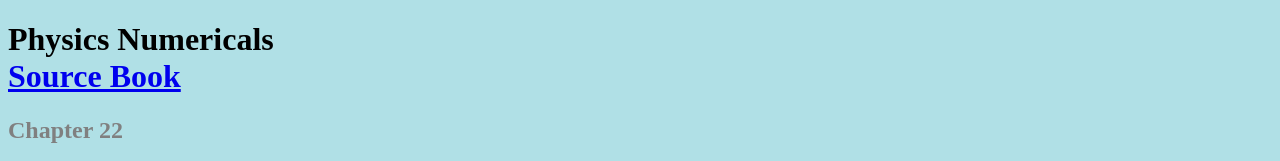
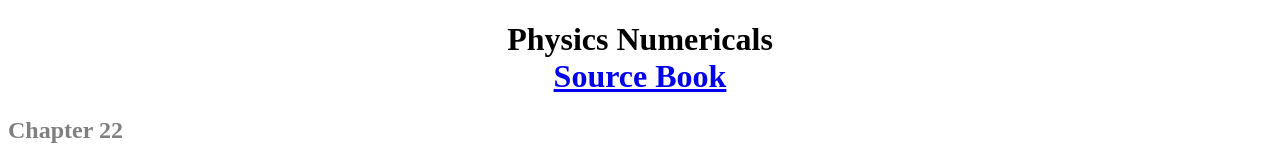
Before and after one commit to radiushere/physicsnums, a website: page index.html in a window 1280 px wide. Shown: the top 161 px of the page. Drawn offline with Linux system fonts and the light colour scheme.

Commit message:
Update index.html

```diff
--- a/index.html
+++ b/index.html
@@ -2,13 +2,13 @@
 <html>
     <head>
 
-        <title style = "color:red;">Physics Numericals</title>
+        <title>Physics Numericals Site</title>
 
     </head>
 
-    <body style = "background-color:powderblue;">
+    <body>
 
-        <h1>
+      <h1 style = "text-align:center;">
             Physics Numericals
 
             <br>
@@ -16,7 +16,7 @@
             <a href = "https://elearn.daffodilvarsity.edu.bd/pluginfile.php/987150/mod_label/intro/fundamentals-of-physics-textbook.pdf">
                 Source Book
             </a>
-        </h1>
+      </h1>
 
         <h2 style = "color:grey;">
             Chapter 22
```
